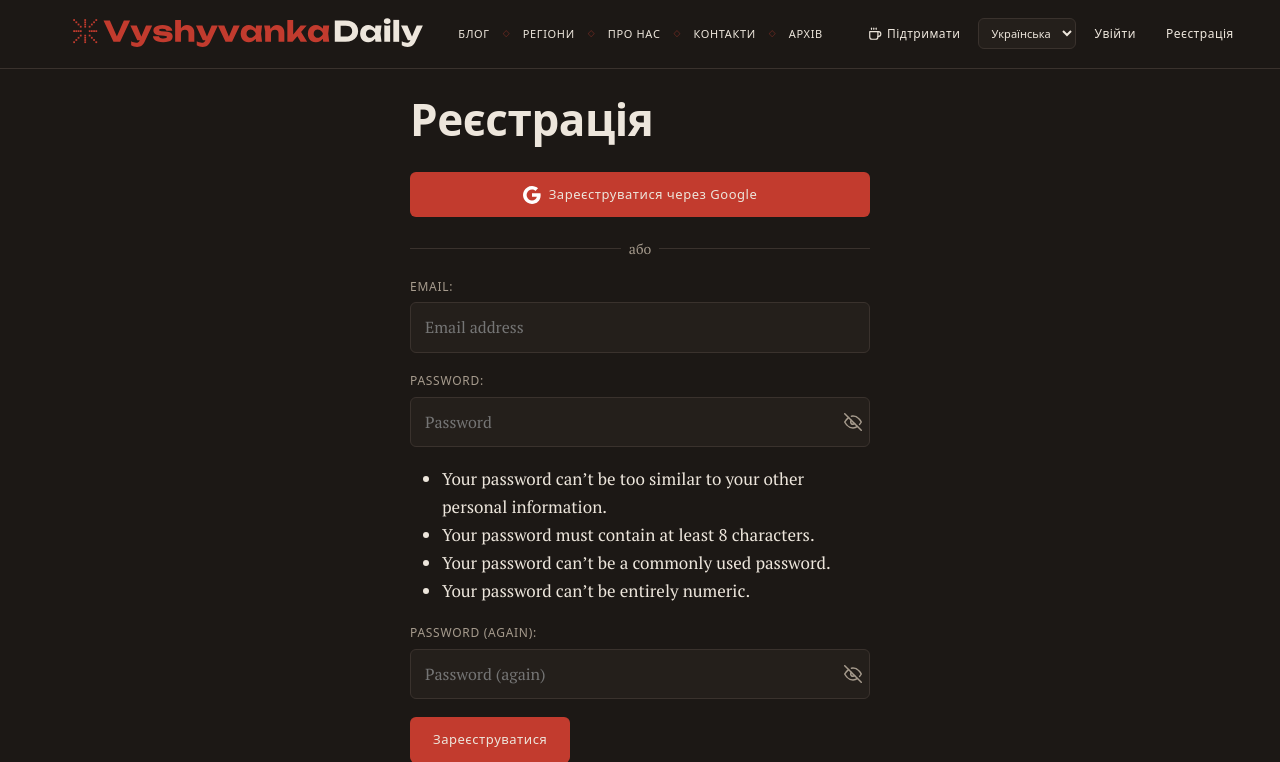
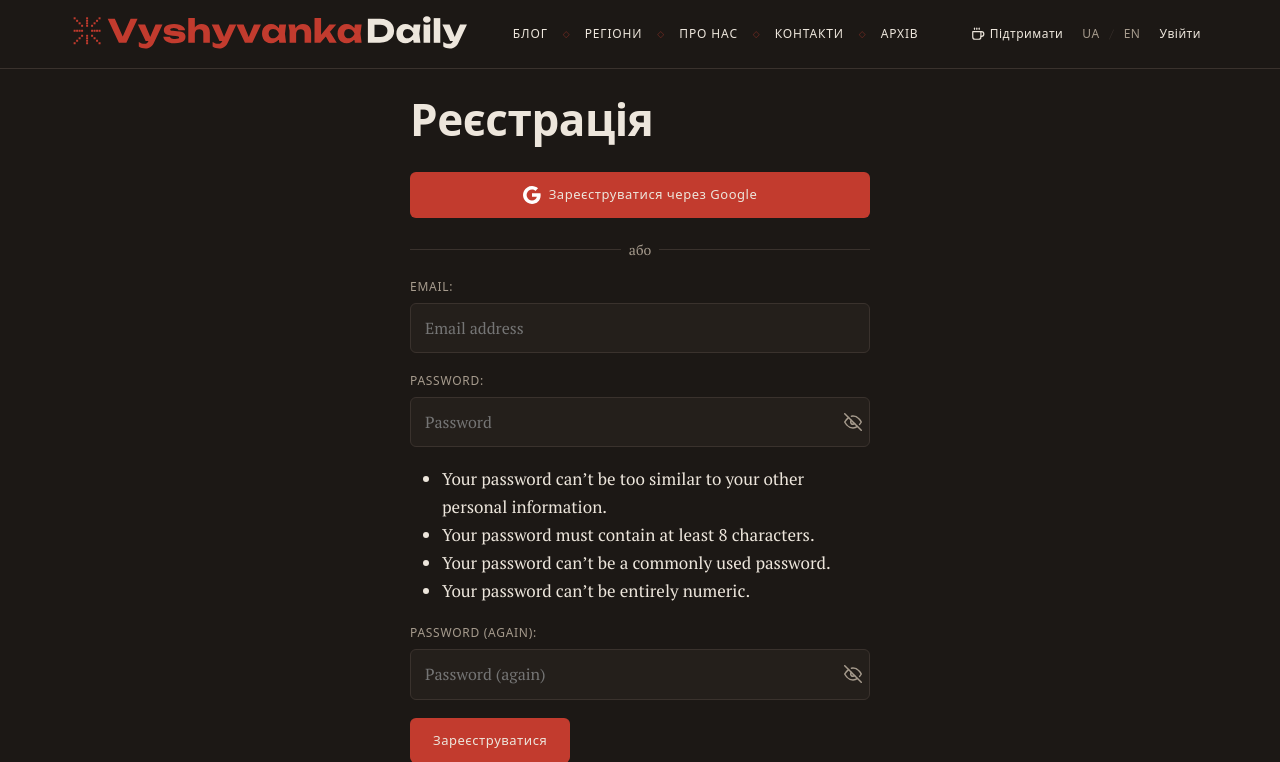
Before and after one commit to ZamotVlad/VyshyvankaDaily, a Django app: page /accounts/signup/ in a window 1280 px wide. Shown: the top 762 px of the page. Run offline with Django 5.2, Linux system fonts and the light colour scheme; some libraries are stand-ins or nearby versions; some web fonts are replaced.

Commit message:
style: remove duplicate registration link from desktop header, compact language switcher and header spacing

```diff
--- a/static/css/vd.css
+++ b/static/css/vd.css
@@ -98,7 +98,7 @@ a:hover {
   align-items: center;
 }
 .site-logo__svg {
-  height: 32px;
+  height: 36px;
   width: auto;
 }
 
@@ -113,7 +113,7 @@ a:hover {
   display: flex;
   align-items: center;
   justify-content: space-between;
-  gap: 20px;
+  gap: 14px;
   padding: 16px 0;
 }
 
@@ -130,11 +130,11 @@ a:hover {
 }
 .vd-nav a {
   font-family: var(--vd-font-display);
-  font-size: 11px;
-  letter-spacing: 0.06em;
+  font-size: 12px;
+  letter-spacing: 0.07em;
   text-transform: uppercase;
   color: var(--vd-cream);
-  padding: 8px 13px;
+  padding: 8px 15px;
   position: relative;
   white-space: nowrap;
 }
@@ -170,7 +170,7 @@ a:hover {
   font-size: 12px;
   letter-spacing: 0.04em;
   color: var(--vd-cream);
-  padding: 8px 12px;
+  padding: 8px 9px;
 }
 .vd-auth a:hover {
   color: var(--vd-red);
@@ -186,15 +186,33 @@ a:hover {
   flex-shrink: 0;
 }
 
-.vd-lang select {
-  background: var(--vd-surface);
+.vd-lang {
+  display: inline-flex;
+  align-items: center;
+  gap: 6px;
+}
+.vd-lang__form {
+  display: inline;
+}
+.vd-lang__btn {
+  background: none;
+  border: none;
+  color: var(--vd-muted);
+  font-family: var(--vd-font-display);
+  font-size: 12px;
+  letter-spacing: 0.04em;
+  padding: 6px 4px;
+  cursor: pointer;
+}
+.vd-lang__btn:hover {
   color: var(--vd-cream);
-  border: 1px solid var(--vd-border);
-  font-family: var(--vd-font-display);
-  font-size: 11px;
-  border-radius: var(--vd-radius);
-  padding: 6px 8px;
-  cursor: pointer;
+}
+.vd-lang__btn.is-active {
+  color: var(--vd-red);
+}
+.vd-lang__sep {
+  color: var(--vd-border);
+  font-size: 12px;
 }
 
 /* ---------- Кнопки ---------- */
--- a/templates/base.html
+++ b/templates/base.html
@@ -66,7 +66,6 @@
         </div>
       {% else %}
         <a href="{% url 'account_login' %}">{% translate "Увійти" %}</a>
-        <a href="{% url 'account_signup' %}">{% translate "Реєстрація" %}</a>
       {% endif %}
     </div>
 
--- a/templates/includes/lang_switcher.html
+++ b/templates/includes/lang_switcher.html
@@ -1,10 +1,17 @@
 {% load i18n %}
-<form action="{% url 'set_language' %}" method="post" class="vd-lang mb-0">
-  {% csrf_token %}
-  <input name="next" type="hidden" value="{{ request.path }}">
-  {% get_current_language as CURRENT_LANGUAGE %}
-  <select name="language" aria-label="Language">
-    <option value="uk" {% if CURRENT_LANGUAGE == "uk" %}selected{% endif %}>Українська</option>
-    <option value="en" {% if CURRENT_LANGUAGE == "en" %}selected{% endif %}>English</option>
-  </select>
-</form>
+{% get_current_language as CURRENT_LANGUAGE %}
+<div class="vd-lang mb-0">
+  <form action="{% url 'set_language' %}" method="post" class="vd-lang__form">
+    {% csrf_token %}
+    <input name="next" type="hidden" value="{{ request.path }}">
+    <input name="language" type="hidden" value="uk">
+    <button type="submit" class="vd-lang__btn {% if CURRENT_LANGUAGE == 'uk' %}is-active{% endif %}">UA</button>
+  </form>
+  <span class="vd-lang__sep" aria-hidden="true">/</span>
+  <form action="{% url 'set_language' %}" method="post" class="vd-lang__form">
+    {% csrf_token %}
+    <input name="next" type="hidden" value="{{ request.path }}">
+    <input name="language" type="hidden" value="en">
+    <button type="submit" class="vd-lang__btn {% if CURRENT_LANGUAGE == 'en' %}is-active{% endif %}">EN</button>
+  </form>
+</div>
```
